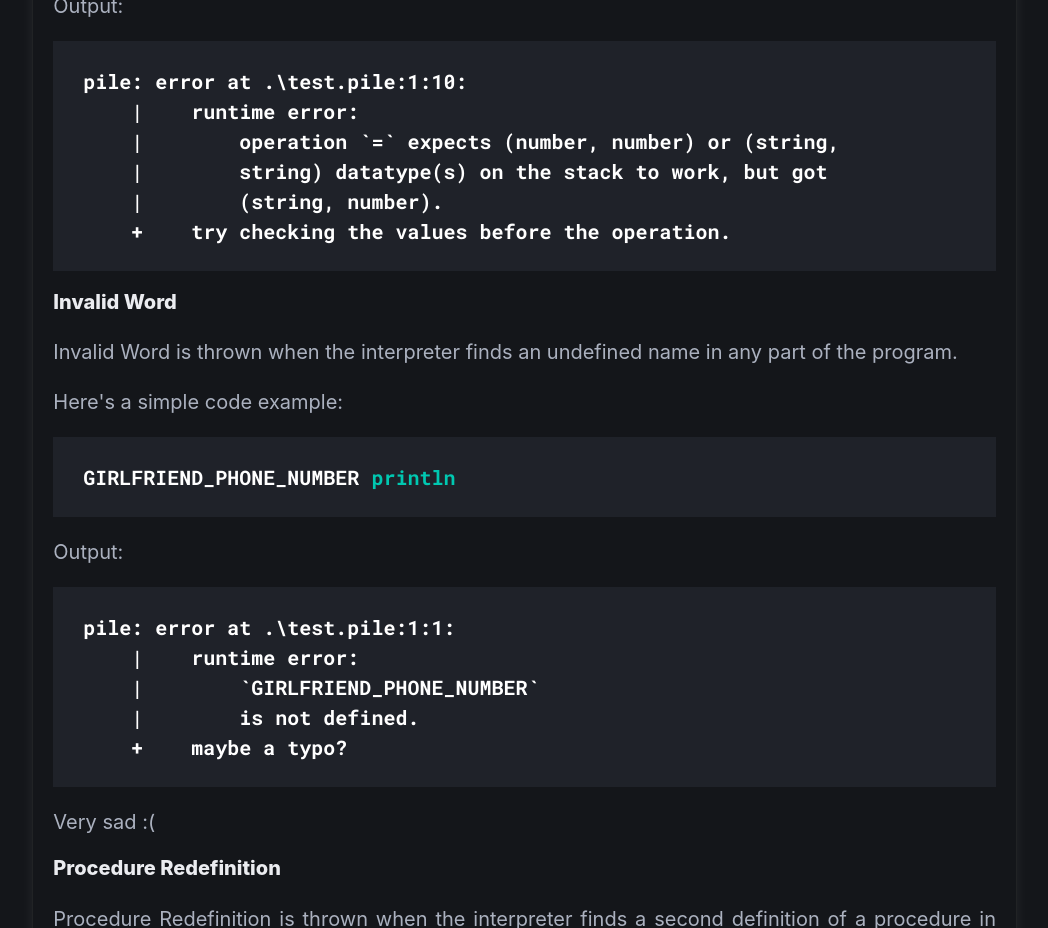
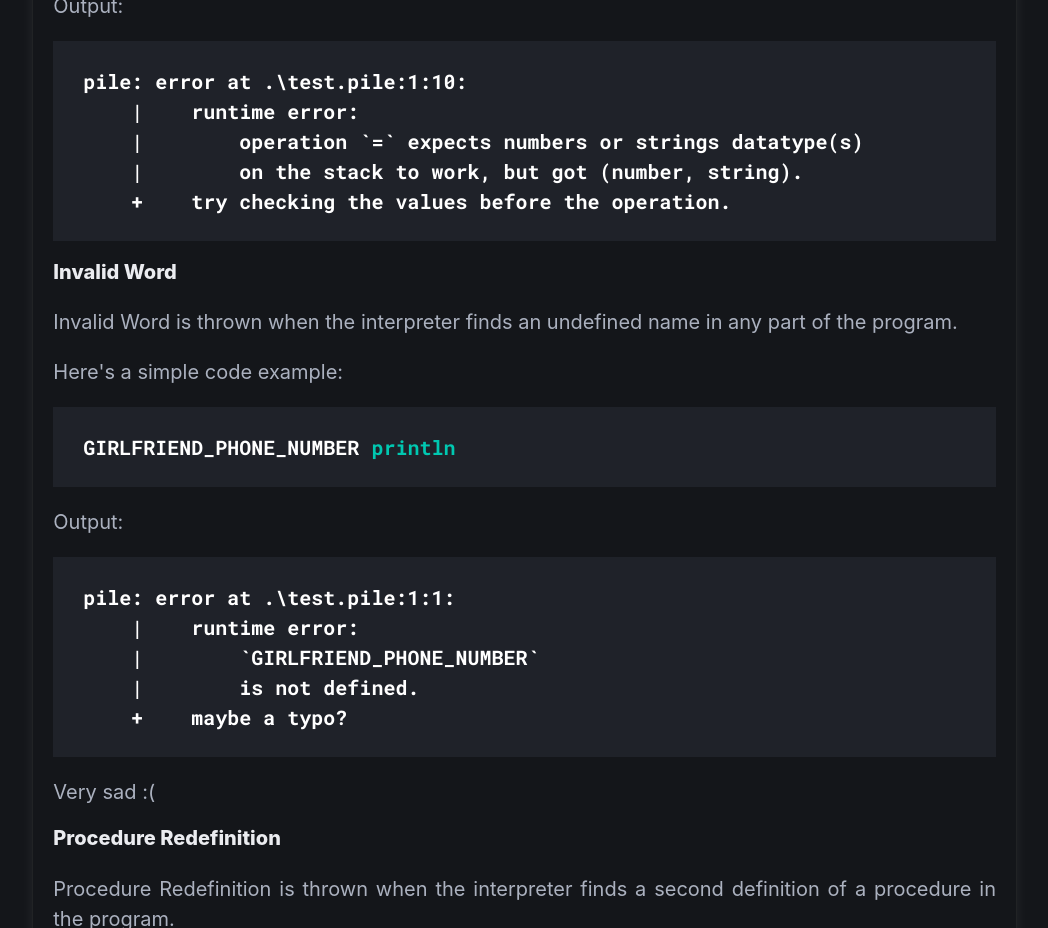
Before and after one commit to marc-dantas/pile-online, a Next.js app: page /docs/error in a window 1280 px wide. Shown: the part 6100-7028 px from the top of the page, without its empty margins (216-1264 px from the left). Built offline with nearby package versions, Linux system fonts and the light colour scheme.

Commit message:
new error message for Unexpected Type in /error

```diff
--- a/src/app/docs/error/page.tsx
+++ b/src/app/docs/error/page.tsx
@@ -42,6 +42,7 @@ export default function Docs() {
                 <B x="println" />
             </Code>
             <P>Output:</P>
+
             <Code>
                 <span>pile: error at .\test.pile:1:3:</span><br />
                 <span>    |    token error:</span><br />
@@ -181,9 +182,8 @@ export default function Docs() {
             <Code>
                 <span>pile: error at .\test.pile:1:10:</span><br />
                 <span>    |    runtime error:</span><br />
-                <span>    |        operation `=` expects (number, number) or (string,</span><br />
-                <span>    |        string) datatype(s) on the stack to work, but got</span><br />
-                <span>    |        (string, number).</span><br />
+                <span>    |        operation `=` expects numbers or strings datatype(s)</span><br />
+                <span>    |        on the stack to work, but got (number, string).</span><br />
                 <span>    +    try checking the values before the operation.</span><br />
             </Code>
             <Title4 id="invalidword">Invalid Word</Title4>
```
